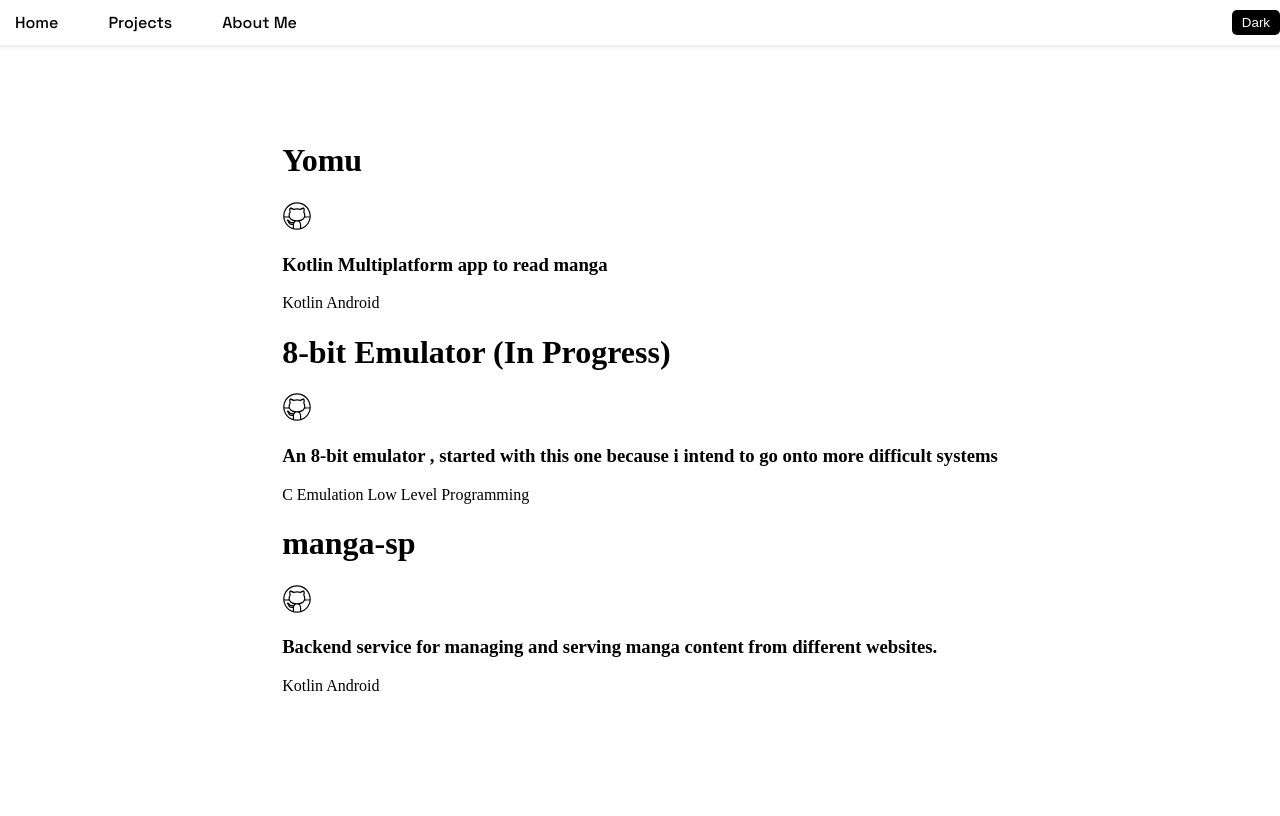
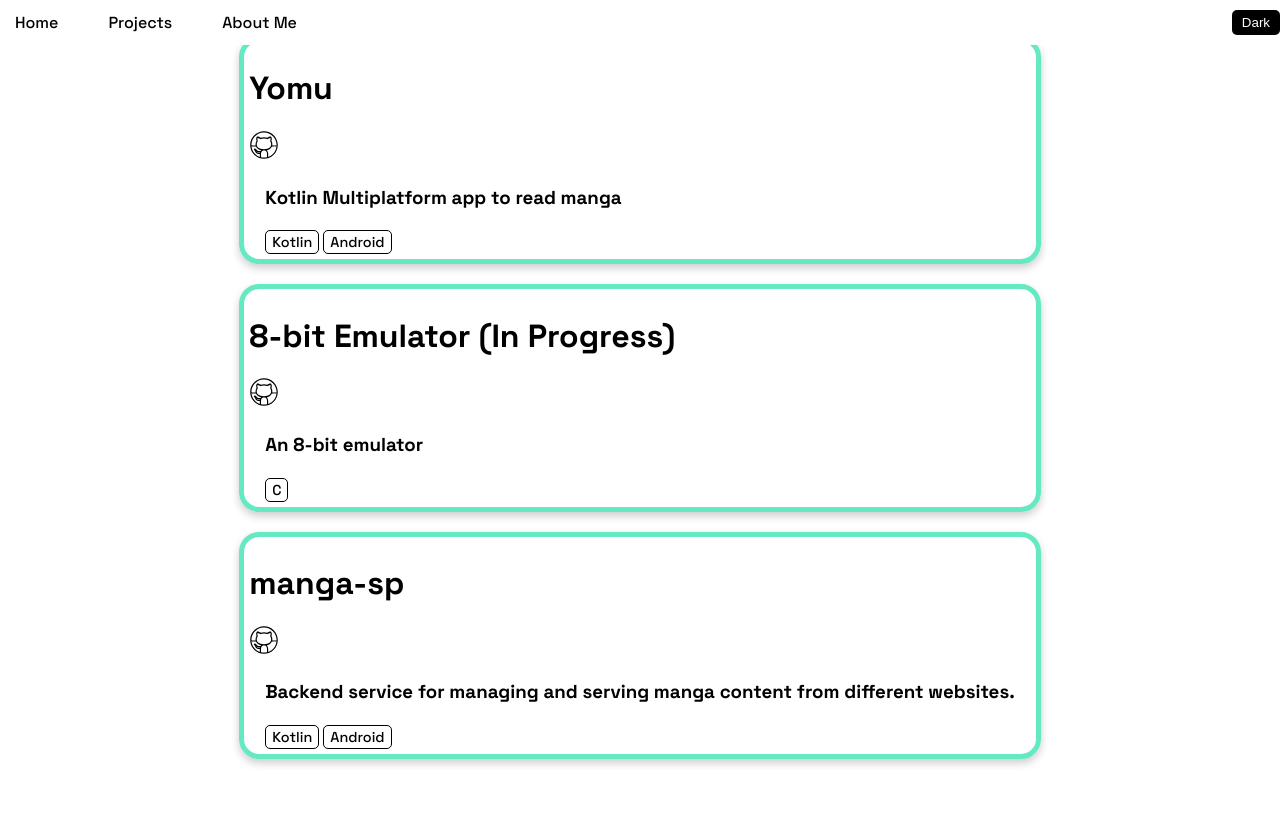
Before and after one commit to yamlof/portfolio, a Flask app: page /projects in a window 1280 px wide. Run offline with Flask 3, Linux system fonts and the light colour scheme.

Commit message:
projects page done

```diff
--- a/static/website.css
+++ b/static/website.css
@@ -11,3 +11,42 @@
     --text-color: #ffffff;
   }
 }
+
+:root {
+  --border-color: #65e9c3; /* darker green for light mode */
+}
+
+body.dark {
+  --border-color: #CFFFE2; /* light green for dark mode */
+}
+
+.project-container {
+  box-shadow: 0 4px 8px 0 rgba(0, 0, 0, 0.2);
+  transition: 0.3s;
+  border-radius: 20px;
+  border: thick solid var(--border-color);
+  padding: 5px;
+  margin-bottom: 20px;
+  transition: transform 0.3s ease, box-shadow 0.3s ease;
+}
+
+.project-container:hover {
+  box-shadow: 0 8px 16px 0 rgba(0,0,0,0.2);
+  transform: translateY(-8px);
+  box-shadow: 0 12px 20px rgba(0, 0, 0, 0.2);
+}
+
+.project-description {
+  padding: 2px 16px;
+}
+
+.project-languages {
+  padding: 2px 16px;
+}
+
+.project-languages span {
+  border: 1px solid var(--text-color);
+  border-radius: 5px;
+  padding: 2px 6px;
+  font-size: 0.9rem;
+}
--- a/templates/index.html
+++ b/templates/index.html
@@ -24,6 +24,10 @@
             --text-color: #000000;
         }
 
+        * {
+            transition: background-color 0.3s ease, color 0.3s ease, filter 0.3s ease;
+        }
+
         body.dark {
             --bg-color: #121212;
             --text-color: #ffffff;
@@ -31,7 +35,7 @@
         body {
             background-color: var(--bg-color);
             color: var(--text-color);
-            transition: background-color 0.3s ease, color 0.3s ease;
+            /* transition: background-color 0.3s ease, color 0.3s ease;*/
             display: flex;
             flex-direction: column;
             justify-content: center;
@@ -53,14 +57,14 @@
         nav {
             position: absolute;
             background-color: var(--bg-color);
-            transition: background-color 0.3s ease, color 0.3s ease;
+            /* transition: background-color 0.3s ease, color 0.3s ease;*/
             top: 0;
             width: 100%;
             display: flex;
             justify-content: space-between;
             background: var(--bg-color);
             padding: 10px;
-            box-shadow: 0 2px 5px rgba(0, 0, 0, 0.1);
+            /*box-shadow: 0 2px 5px rgba(0, 0, 0, 0.1);*/
             position: fixed;
             justify-content: space-between;
             align-items: center;
--- a/templates/projects.html
+++ b/templates/projects.html
@@ -4,48 +4,49 @@
 
 {% block body %}
 
-<div class="">
+<div class="space-grotesk-website">
     <div class="">
-        <div class=" ">
-            <div class=" ">
-                <div class=" ">
+        <div  class=" ">
+            <div class="project-container ">
+                <div class="project-image">
+
+                </div>
+                <div class="">
                     <h1>Yomu</h1>
                     <a class=" " target="_blank" href="https://github.com/yamlof/Yomu" ><img class=" " src="static/icons8-github.svg"></a>
                 </div>
-                <div class=" ">
+                <div class="project-description">
                     <h3 class=" ">Kotlin Multiplatform app to read manga</h3>
 
                 </div>
-                <div>
+                <div class="project-languages">
                     <span class=" ">Kotlin</span>
                     <span class=" ">Android</span>
-                    <span></span>
+
                 </div>
             </div>
-            <div class=" ">
-                <div class=" ">
+            <div class="project-container">
+                <div class="">
                     <h1>8-bit Emulator (In Progress) </h1>
                     <a class=" " target="_blank" href="https://github.com/hhgsx/8bit-emulator" ><img class="  " src="static/icons8-github.svg"></a>
                 </div>
                 <div>
-                    <h3 class=" ">An 8-bit emulator , started with this one because i intend to go onto more difficult systems</h3>
+                    <h3 class="project-description">An 8-bit emulator</h3>
                 </div>
 
-                <div>
+                <div class="project-languages">
                     <span class=" ">C</span>
-                    <span class=" ">Emulation</span>
-                    <span class=" ">Low Level Programming</span>
                 </div>
             </div>
-            <div class=" ">
+            <div class="project-container">
                 <div class=" ">
                     <h1>manga-sp</h1>
                     <a class= " " target="_blank" href="https://github.com/hhgsx/manga-sp" ><img class=" " src="static/icons8-github.svg"></a>
                 </div>
                 <div>
-                    <h3 class=" ">Backend service for managing and serving manga content from different websites.</h3>
+                    <h3 class="project-description">Backend service for managing and serving manga content from different websites.</h3>
                 </div>
-                <div>
+                <div class="project-languages">
                     <span class=" ">Kotlin</span>
                     <span class=" ">Android</span>
                 </div>
@@ -53,6 +54,5 @@
         </div>
     </div>
 
-
 </div>
 {% endblock %}
```
